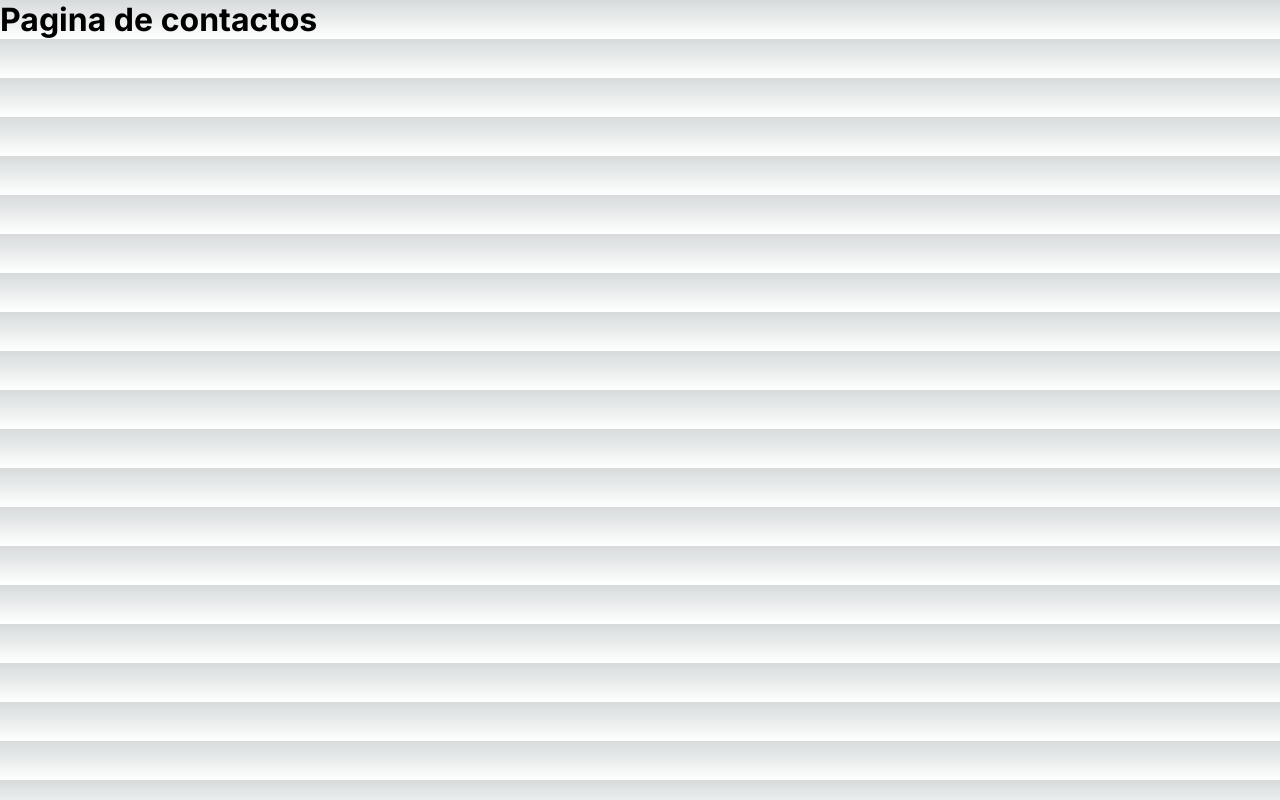
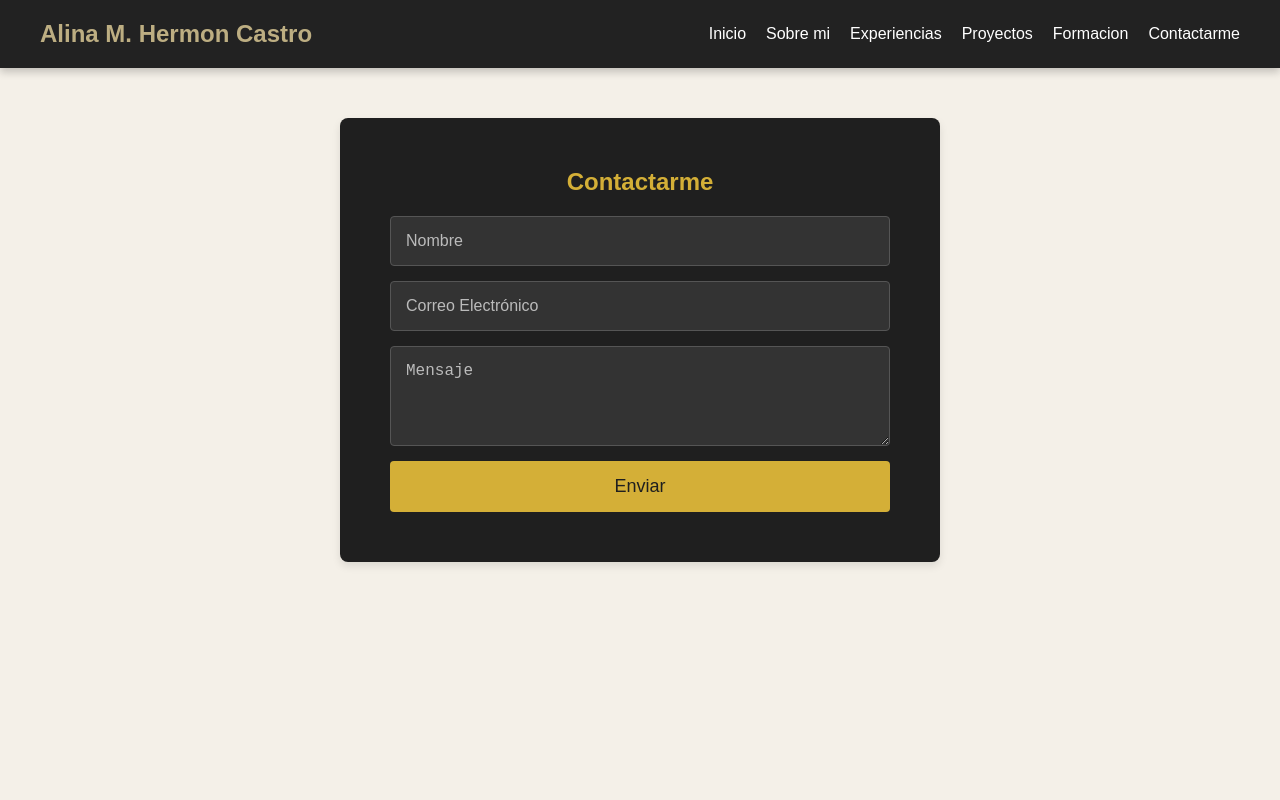
Before and after one commit to Alyhermon/Myportfolio, a Next.js app: page /contacts in a window 1280 px wide. Built offline with nearby package versions, Linux system fonts and the light colour scheme.

Commit message:
Contacts done

```diff
--- a/app/components/navbar.jsx
+++ b/app/components/navbar.jsx
@@ -14,7 +14,7 @@ export default function Navbar() {
   return (
     <nav className={styles.navbar}>
       <div className={styles.logo}>
-        <a href="#">Alina Hermon</a>
+        <a href="#">Alina M. Hermon Castro</a>
       </div>
       <div className={styles.hamburger} onClick={toggleMenu}>
         <div className={styles.bar}></div>
--- /dev/null
+++ b/app/contacts/contacts.module.css
@@ -0,0 +1,258 @@
+/* styles/Contact.module.css */
+
+.container {
+    font-family: Arial, sans-serif;
+    background-color: #F4F0E8;
+    color: #5C4033;
+    min-height: 100vh;
+  }
+
+  .header {
+    background-color: #8B5E3C;
+    padding: 20px;
+    display: flex;
+    justify-content: space-between;
+    align-items: center;
+    color: white;
+  }
+
+  .logo {
+    font-size: 1.5rem;
+  }
+
+  .navbar a {
+    color: white;
+    margin: 0 10px;
+    text-decoration: none;
+  }
+
+  .offer {
+    color: #FF5722;
+    font-weight: bold;
+  }
+
+  .actions a {
+    color: white;
+    margin-right: 15px;
+    text-decoration: none;
+  }
+
+  .actions button {
+    background-color: #FF5722;
+    border: none;
+    padding: 10px 15px;
+    color: white;
+    cursor: pointer;
+    border-radius: 5px;
+  }
+
+  .main {
+    padding: 50px;
+    text-align: center;
+  }
+
+  .contact-section {
+    max-width: 600px;
+    margin: auto;
+  }
+
+  .contact-info p {
+    margin: 10px 0;
+    display: flex;
+    align-items: center;
+    font-size: 16px;
+  }
+
+  .contact-info i {
+    margin-right: 10px;
+  }
+
+  .contact-form {
+    display: flex;
+    flex-direction: column;
+    gap: 15px;
+    margin-top: 20px;
+    background-color: #FFFFFF;
+    padding: 20px;
+    border-radius: 10px;
+    box-shadow: 0 4px 8px rgba(0, 0, 0, 0.1);
+  }
+
+  .contact-form input,
+  .contact-form textarea {
+    padding: 12px;
+    border: 1px solid #8B5E3C;
+    border-radius: 5px;
+    font-size: 16px;
+  }
+
+  .contact-form input:focus,
+  .contact-form textarea:focus {
+    outline: none;
+    border-color: #FF5722;
+    box-shadow: 0 0 5px rgba(255, 87, 34, 0.5);
+  }
+
+  .contact-form textarea {
+    resize: vertical;
+    height: 100px;
+  }
+
+  .contact-form button {
+    background-color: #8B5E3C;
+    color: white;
+    border: none;
+    padding: 12px;
+    border-radius: 5px;
+    cursor: pointer;
+    font-size: 16px;
+    transition: background-color 0.3s;
+  }
+
+  .contact-form button:hover {
+    background-color: #7A4B32;
+  }
+
+
+  /*NAVBAAAAAAAAAAAAAAAAAAARR-------------------------------------------------------*/
+
+
+  /* styles/Contacto.module.css */
+
+.contactSection {
+    background-color: #1f1f1f; /* Color oscuro de fondo */
+    padding: 50px;
+    border-radius: 8px;
+    max-width: 600px;
+    margin: 50px auto;
+    text-align: center;
+    color: #d4af37; /* Color dorado */
+    box-shadow: 0 4px 8px rgba(0, 0, 0, 0.1);
+  }
+
+  .contactForm {
+    display: flex;
+    flex-direction: column;
+    gap: 15px;
+    margin-top: 20px;
+  }
+
+  .contactForm input,
+  .contactForm textarea {
+    padding: 15px;
+    font-size: 16px;
+    border: 1px solid #555;
+    border-radius: 4px;
+    background-color: #333; /* Fondo de campos oscuros */
+    color: #fff;
+  }
+
+  .contactForm input::placeholder,
+  .contactForm textarea::placeholder {
+    color: #bbb;
+  }
+
+  .contactForm textarea {
+    min-height: 100px;
+    resize: vertical; /* Permitir que el usuario cambie el tamaño vertical */
+  }
+
+  .contactForm button {
+    padding: 15px;
+    font-size: 18px;
+    border: none;
+    border-radius: 4px;
+    background-color: #d4af37; /* Color dorado */
+    color: #1f1f1f; /* Texto oscuro */
+    cursor: pointer;
+    transition: background-color 0.3s ease;
+  }
+
+  .contactForm button:hover {
+    background-color: #b6942a; /* Cambio de color en hover */
+  }
+
+  /*---------------------------------------------*/
+
+  .navbar {
+    width: 100%;
+    background-color: #222;
+    padding: 20px 40px;
+    display: flex;
+    justify-content: space-between;
+    align-items: center;
+    position: fixed;
+    top: 0;
+    left: 0;
+    z-index: 1000;
+    box-shadow: 0 4px 8px rgba(0, 0, 0, 0.2);
+  }
+
+  .logo a {
+    color: #bdae82;
+    font-size: 1.5rem;
+    font-weight: bold;
+    text-decoration: none;
+  }
+
+  .hamburger {
+    display: none;
+    flex-direction: column;
+    cursor: pointer;
+  }
+
+  .bar {
+    width: 25px;
+    height: 3px;
+    background-color: #fff;
+    margin: 4px 0;
+    transition: 0.4s;
+  }
+
+  .navLinks {
+    list-style: none;
+    display: flex;
+    gap: 20px;
+  }
+
+  .navLinks li a {
+    color: #fff;
+    text-decoration: none;
+    font-size: 1rem;
+    font-weight: 500;
+    transition: color 0.3s ease;
+  }
+
+  .navLinks li a:hover {
+    color: #bdae82;
+  }
+
+  /* Estilos para pantallas más pequeñas */
+  @media (max-width: 768px) {
+    .hamburger {
+      display: flex;
+    }
+
+    .navLinks {
+      position: absolute;
+      top: 60px;
+      right: 0;
+      background-color: #222;
+      width: 100%;
+      height: 100vh;
+      flex-direction: column;
+      align-items: center;
+      justify-content: center;
+      gap: 30px;
+      transform: translateX(100%);
+      transition: transform 0.3s ease-in-out;
+    }
+
+    .navLinksOpen {
+      transform: translateX(0);
+    }
+
+    .navLinks li {
+      margin-bottom: 20px;
+    }
+  }
--- a/app/contacts/page.jsx
+++ b/app/contacts/page.jsx
@@ -1,3 +1,26 @@
+import Head from 'next/head';
+import styles from './contacts.module.css';
+import Navbar from '../components/navbar';
+
 export default function ContactosPage(){
-    return <h1> Pagina de contactos</h1>
+    return (
+
+        <div className={styles.container}>
+        {/* Header */}
+        <header className={styles.header}>
+          <div className={styles.logo}>Alina M. Hermon Castro</div>
+          <Navbar/>
+        </header>
+
+        <div className={styles.contactSection}>
+      <h2>Contactarme</h2>
+      <form className={styles.contactForm}>
+        <input type="text" placeholder="Nombre" required />
+        <input type="email" placeholder="Correo Electrónico" required />
+        <textarea placeholder="Mensaje" required></textarea>
+        <button type="submit">Enviar</button>
+      </form>
+    </div>
+    </div>
+  );
 }
--- a/app/page.jsx
+++ b/app/page.jsx
@@ -27,7 +27,7 @@ export default function HomePage() {
           </p>
           <div className={styles.buttons}>
             <a href="#" className={styles.button}>Descargar CV</a>
-            <a href="#" className={styles.button}>Contacto</a>
+            <a href="/contacts" className={styles.button}>Contactarme</a>
           </div>
         </div>
       </main>
```
Also changed, not shown: app/globals.css (line endings or trailing spaces).
